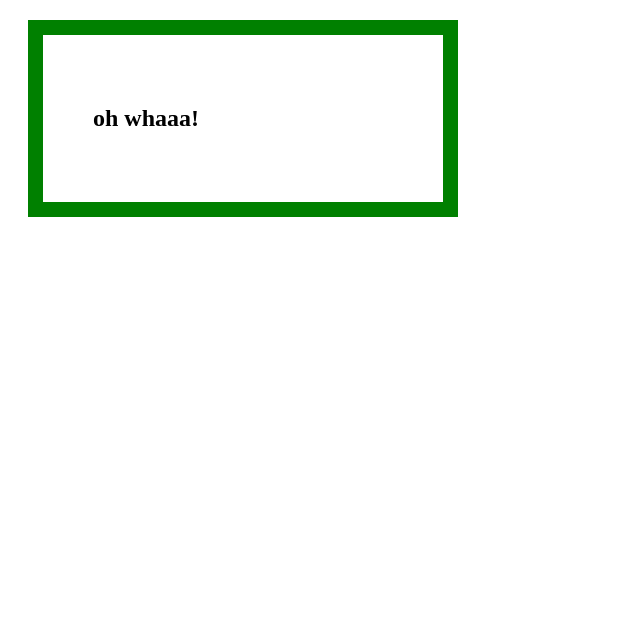
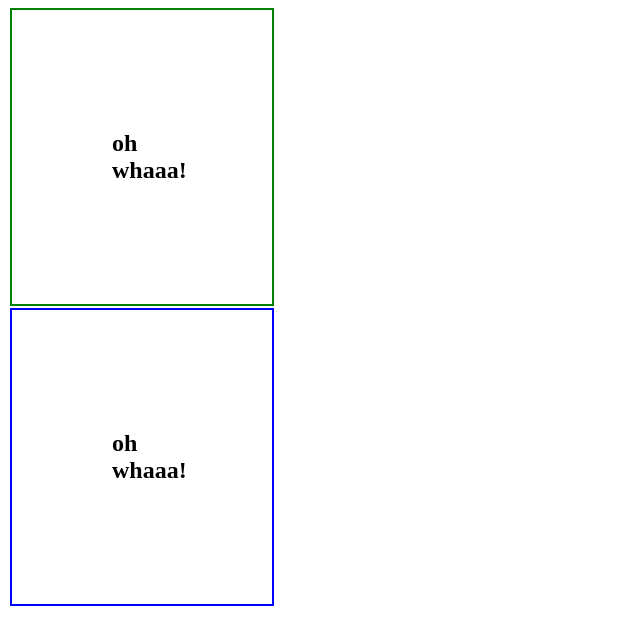
Before and after one commit to joejoejar/web-platform-learn-css-js, a plain HTML site: page me.html in a window 1280 px wide. Shown: the whole page, without its empty margins (0-640 px from the left). Drawn offline with Linux system fonts and the light colour scheme.

Commit message:
2 files modified

```diff
--- a/me.html
+++ b/me.html
@@ -5,7 +5,10 @@
 </head>
 
 <body>
-  <div>
+  <div class="ip">
+    <h2>oh whaaa!</h2>
+  </div>
+  <div class="ip2">
     <h2>oh whaaa!</h2>
   </div>
 </body>
--- a/mytest.css
+++ b/mytest.css
@@ -1,6 +1,13 @@
-div {
-  width: 300px;
-  border: 15px solid green;
-  padding: 50px;
-  margin: 20px;
+div.ip {
+  width: 60px;
+  border: 2px solid green;
+  padding: 100px;
+  margin: 2px;
 }
+
+div.ip2 {
+  width: 60px;
+  border: 2px solid blue;
+  padding: 100px;
+  margin: 2px;
+}
```
